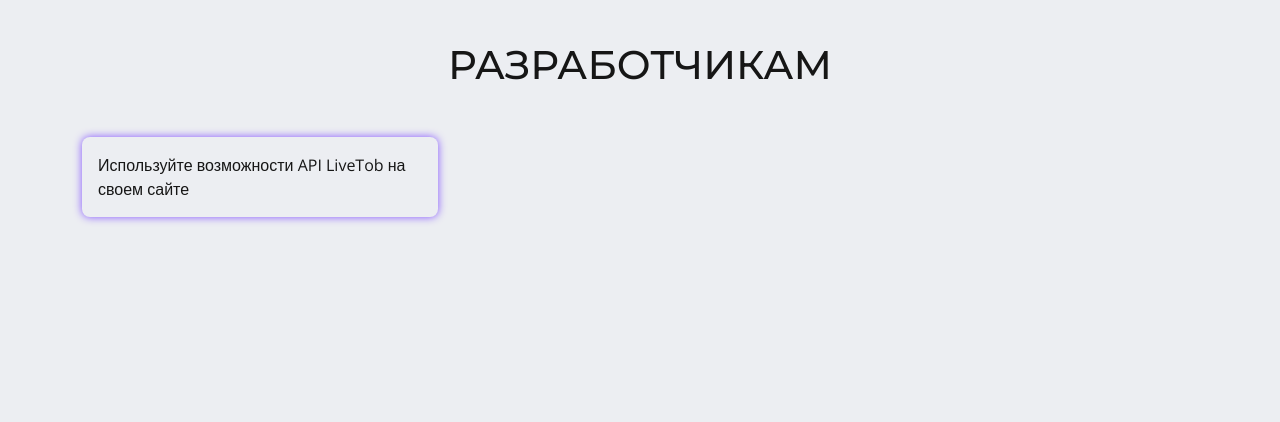
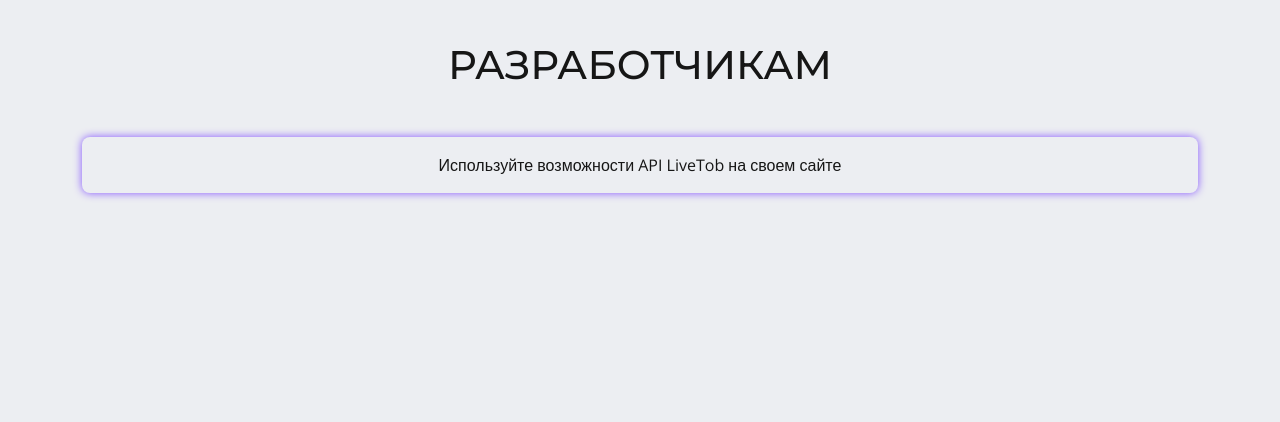
Before and after one commit to belochka200/LiveTob, a Django app: page /dev/ in a window 1280 px wide. Shown: the part 55-477 px from the top of the page. Run offline with Django 3.2, Linux system fonts and the light colour scheme; some libraries are stand-ins or nearby versions.

Commit message:
bug fix and api v1

```diff
--- a/main/static/main/js/api.js
+++ b/main/static/main/js/api.js
@@ -10,6 +10,5 @@
             console.log(response.data)
             vm.sights = response.data
         })
-
     }
 })
--- a/main/templates/main/developers.html
+++ b/main/templates/main/developers.html
@@ -9,8 +9,8 @@
 		<div class="content mt-6">
 			<h1 class="text-center page-title w-100">{{ title }}</h1>
 			<div class="row">
-                <div class="col-12 col-xl-4">
-                    <div class="dev-block">
+                <div class="col-12 col-xl-12">
+                    <div class="dev-block justify-content-center">
                         <p class="text">
                             Используйте возможности API LiveTob на своем сайте
                         </p>
--- a/main/urls.py
+++ b/main/urls.py
@@ -6,6 +6,5 @@
     path('', views.index, name='index'),
     path('about/', views.about, name='about'),
     path('history/', views.history, name='history'),
-    # path('load/', views.load, name='load'),
     path('dev/', views.developers, name='developers')
 ]
```
